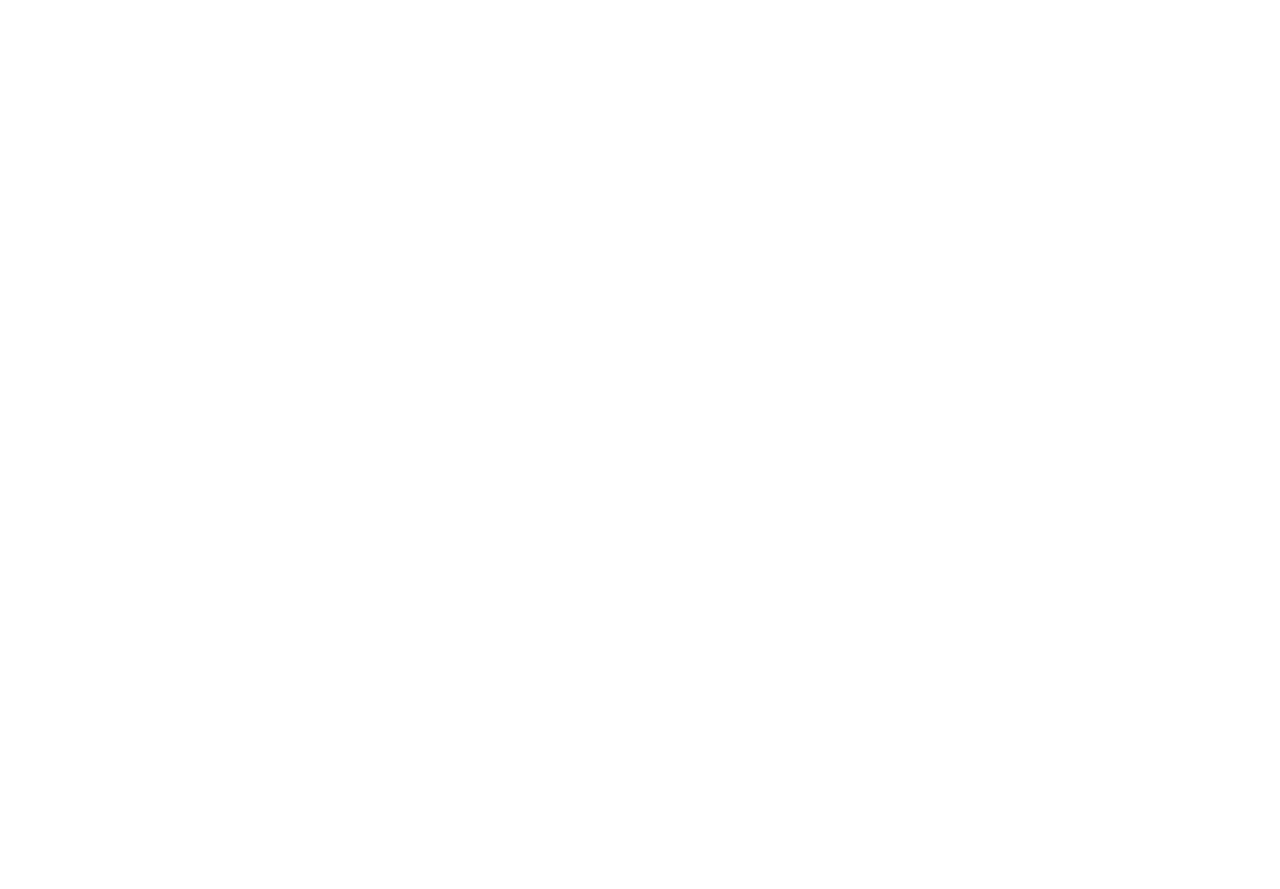
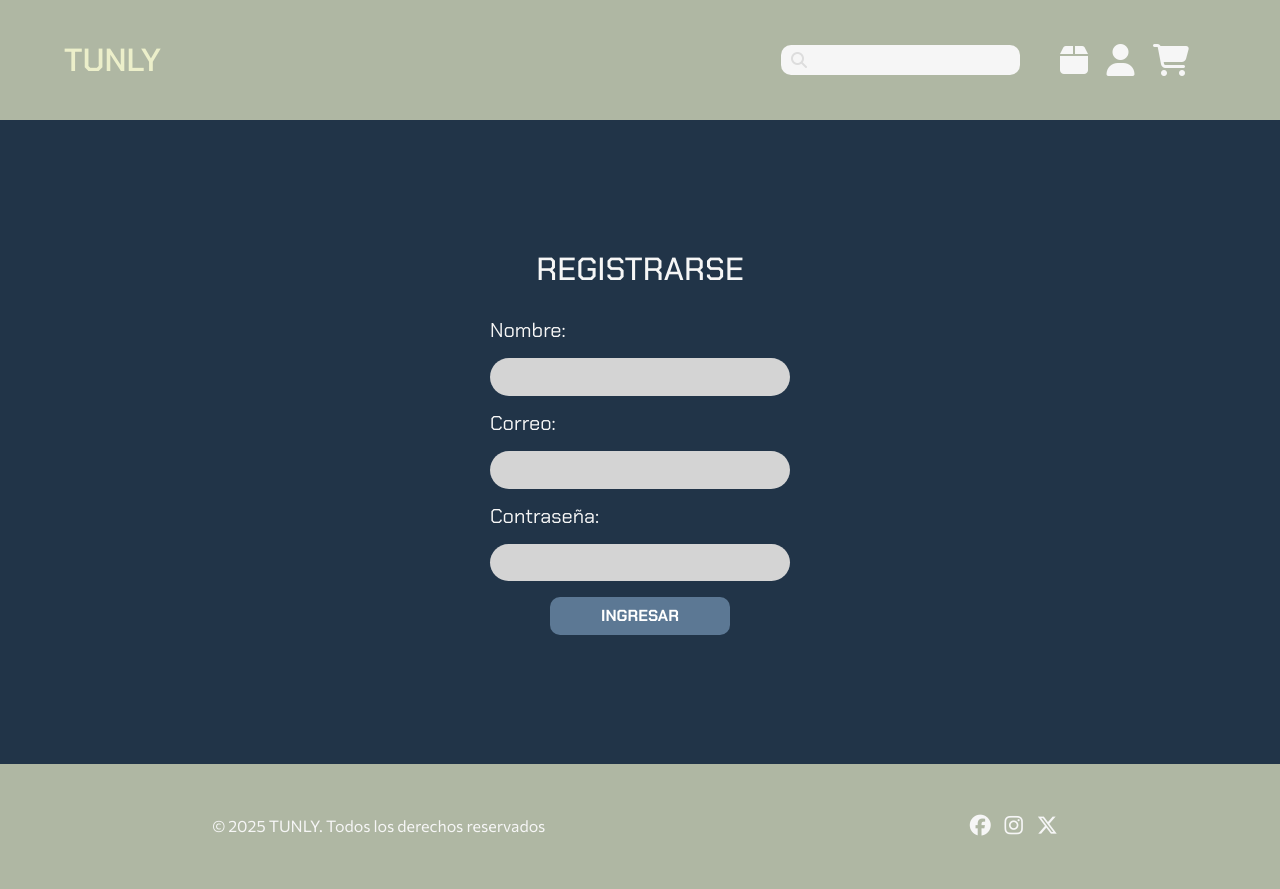
Before and after one commit to pedrodeleondev/proyecto-final-fddo, a plain HTML site: page aplicacionWeb/frontend/registro.html in a window 1280 px wide. Before the commit the page ends 800 px from the top, so only its background shows below. Drawn offline with nearby package versions, Linux system fonts and the light colour scheme.

Commit message:
Corrección con HTML y creación de Register

```diff
--- a/aplicacionWeb/frontend/css/style.css
+++ b/aplicacionWeb/frontend/css/style.css
@@ -95,7 +95,7 @@ footer {
     flex-flow: row;
     justify-content: space-around;
     align-items: center;
-    margin-top: 40px;
+    margin-top: 65px;
 }
 
 .copyright {
@@ -114,13 +114,21 @@ footer {
     margin-right: 10px;
 }
 
-/* Style de Login*/
-.contenido {
+/* Style de Register y Login*/
+.contenidoRegister {
     flex: 1;
     display: flex;
     justify-content: center;
     align-items: center;
     padding: 4rem;
+}
+
+.contenidoLogin {
+    flex: 1;
+    display: flex;
+    justify-content: center;
+    align-items: center;
+    padding: 7rem;
 }
 
 .formulario {
@@ -175,8 +183,12 @@ footer {
         height: 120px;
         margin-bottom: 40px;
     }
-    .contenido {
+    .contenidoRegister .contenidoLogin {
         padding: 1rem;
+    }
+
+    .contenidoLogin {
+        padding: 8.5%;
     }
 
     footer {
@@ -186,7 +198,6 @@ footer {
         flex-flow: row;
         justify-content: space-around;
         align-items: center;
-        margin-top: 40px;
     }
 
     .copyright {
--- a/aplicacionWeb/frontend/registro.html
+++ b/aplicacionWeb/frontend/registro.html
@@ -0,0 +1,55 @@
+<!DOCTYPE html>
+<html lang="en">
+
+<head>
+    <meta charset="UTF-8">
+    <meta name="viewport" content="width=device-width, initial-scale=1.0">
+    <title>Registro</title>
+    <link rel="stylesheet" href="./css/style.css">
+    <link rel="icon" href="img/TUNLY.png" type="image/png">
+</head>
+
+<body>
+    <div class="contenedor">
+        <header>
+            <span class="nombre">TUNLY</span>
+            <div class="header_opciones">
+                <div class="buscador">
+                    <i class="fa-solid fa-magnifying-glass lupa"></i>
+                    <input type="text" name="buscadortxt" id="buscadortxt">
+                </div>
+                <a href="compras.html"><i class="fa-solid fa-box"></i></a>
+                <i class="fa-solid fa-user"></i>
+                <a href="carrito.html"><i class="fa-solid fa-cart-shopping"></i></a>
+            </div>
+        </header>
+
+        <main class="contenidoRegister">
+            <form class="formulario">
+              <h2>REGISTRARSE</h2>
+              <label for="nombre">Nombre:</label>
+              <input type="text" id="nombre" name="nombre" required>
+
+              <label for="correo">Correo:</label>
+              <input type="email" id="correo" name="correo" required>
+
+              <label for="password">Contraseña:</label>
+              <input type="password" id="password" name="password" required>
+
+              <button type="submit">INGRESAR</button>
+            </form>
+        </main>
+
+        <footer>
+            <span class="copyright">© 2025 TUNLY. Todos los derechos reservados</span>
+            <div class="redes">
+                <i class="fa-brands fa-facebook"></i>
+                <i class="fa-brands fa-instagram"></i>
+                <i class="fa-brands fa-x-twitter"></i>
+            </div>
+        </footer>
+    </div>
+    <script src="https://kit.fontawesome.com/d351efb335.js" crossorigin="anonymous"></script>
+</body>
+
+</html>
```
Also changed, not shown: aplicacionWeb/frontend/login.html (+2 -4 lines).
